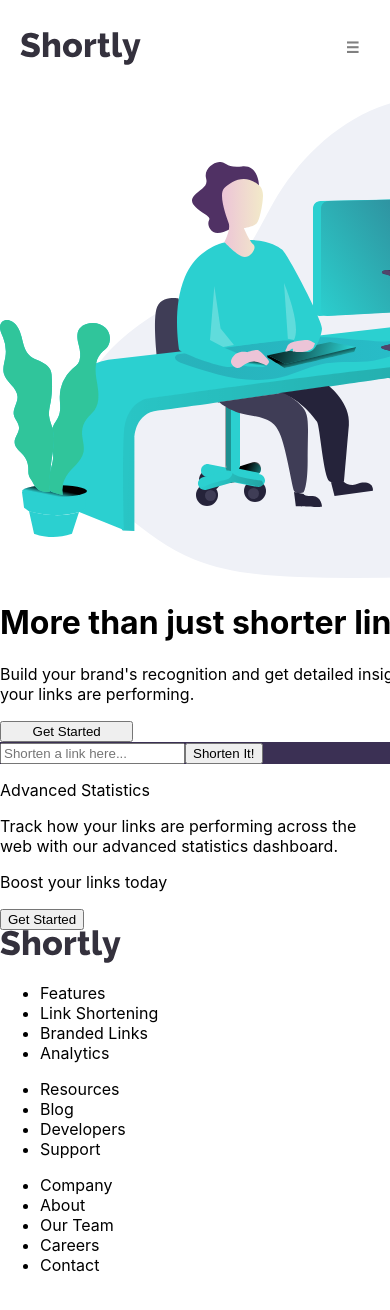
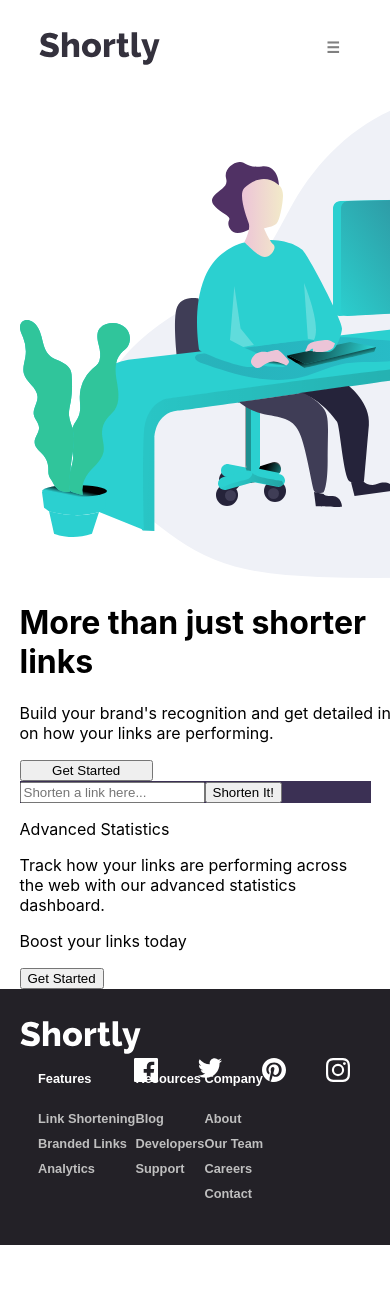
Before and after one commit to kabocha23/URL-Shortener, a React (Create React App) app: page / in a window 390 px wide. Shown: the top 1310 px of the page. After the commit the page ends 1245 px from the top, so only its background shows below. Built offline with nearby package versions, Linux system fonts and the light colour scheme.

Commit message:
Added responsive designs

```diff
--- a/src/components/1. Navbar/Navbar.css
+++ b/src/components/1. Navbar/Navbar.css
@@ -2,7 +2,7 @@
 
 .navbar-container {
     height: 6em;
-    width: 100%;
+    width: 90%;
     max-width: 1280px;
     margin-left: auto;
     margin-right: auto;
--- a/src/components/2. Intro/Intro.css
+++ b/src/components/2. Intro/Intro.css
@@ -2,7 +2,7 @@
 .intro-container {
     display: flex;
     flex-flow: row wrap-reverse;
-    width: 100%;
+    width: 90%;
     max-width: 1280px;
     margin-left: auto;
     margin-right: auto;
@@ -10,7 +10,7 @@
 
 .intro-text {
     width: 50%;
-    min-width: 480.5px;
+    min-width: 425px;
 }
 .intro-text h1 {
     width: 100%;
@@ -29,7 +29,7 @@
 
 .intro-img {
     width: 50%;
-    min-width: 480.5px;
+    min-width: 425px;
 
 }
 .intro-img img {
--- a/src/components/3. URL/URL.css
+++ b/src/components/3. URL/URL.css
@@ -1,6 +1,6 @@
 
 .url-container {
-    width: 100%;
+    width: 90%;
     max-width: 1280px;
     margin-left: auto;
     margin-right: auto;
--- a/src/components/4. Advanced/Advanced.css
+++ b/src/components/4. Advanced/Advanced.css
@@ -1,6 +1,6 @@
 
 .advanced-container {
-    width: 100%;
+    width: 90%;
     max-width: 1280px;
     margin-left: auto;
     margin-right: auto;
--- a/src/components/5. Boost/Boost.css
+++ b/src/components/5. Boost/Boost.css
@@ -1,7 +1,7 @@
 
 .boost-container {
-    width: 100%;
-    max-width: 1280px;
+    width: 90%;
+    max-width: 1281px;
     margin-left: auto;
     margin-right: auto;
 }
--- a/src/components/6. Footer/Footer.css
+++ b/src/components/6. Footer/Footer.css
@@ -1,8 +1,81 @@
 
 
 .footer-container {
-    width: 100%;
-    max-width: 1280px;
+    background-color: hsl(260, 8%, 14%);
+    padding: 2em 0;
+}
+
+.footer-content {
+    display: flex;
+    flex-flow: row wrap;
+    width: 90%;
+    max-width: 1281px;
     margin-left: auto;
     margin-right: auto;
 }
+
+
+.footer-header {
+    display: flex;
+    flex-flow: row wrap;
+    width: 100%;
+    z-index: 15;
+}
+.footer-header-brand {
+    width: 50%;
+    margin-right: auto;
+    z-index: 15;
+    filter: brightness(0) invert(1);
+}
+
+
+.footer-body {
+    display: flex;
+    flex-flow: row wrap;
+    justify-content: space-evenly;
+    margin-left: auto;
+    margin-right: auto;
+    font-family: 'Karla', sans-serif;
+    font-weight: 700;
+    font-size: 0.8em;
+    color: white;
+}
+.footer-body-sub {
+    list-style-type: none;
+    z-index: 15;
+}
+.footer-body-sub ul {
+    padding: 0;
+}
+.footer-body-sub ul li {
+    list-style-type: none;
+    margin-bottom: 10px;
+    color: hsl(0, 0%, 75%);
+}
+.footer-body-sub ul li:hover {
+    text-decoration: underline;
+}
+.footer-body-sub ul li a {
+    text-decoration: none;
+    cursor: pointer;
+}
+.foot-sub-head {
+    margin-bottom: 25px!important;
+}
+.foot-sub-head a {
+    color: white!important;
+}
+
+
+.footer-contacts {
+    display: flex;
+    width: 20%;
+    margin-left: auto;
+    justify-content: flex-end;
+    z-index: 15;
+}
+.footer-contacts a {
+    margin-left: 20px;
+    margin-right: 20px;
+    cursor: pointer;
+}
```
